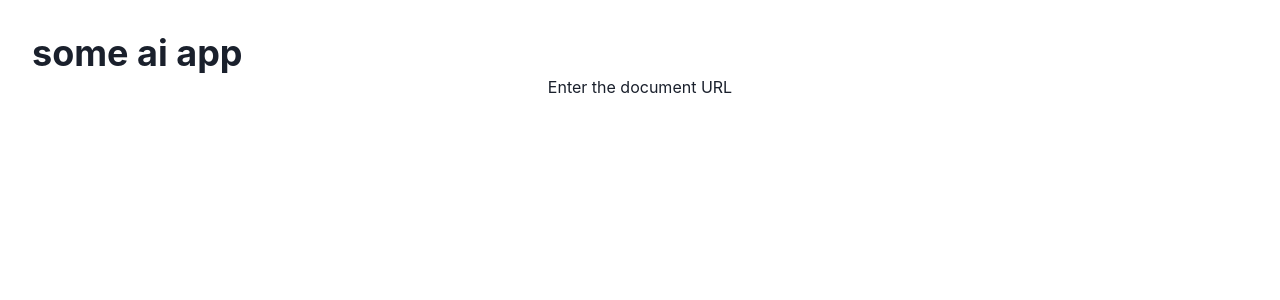
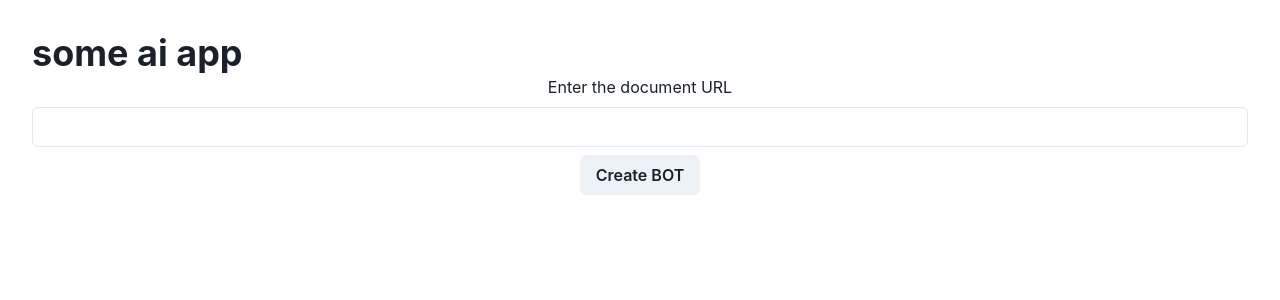
Before and after one commit to shl0k28/docusearch-ai, a Next.js app: page / in a window 1280 px wide. Shown: the top 300 px of the page. Built offline with nearby package versions, Linux system fonts and the light colour scheme.

Commit message:
something

```diff
--- a/src/pages/index.tsx
+++ b/src/pages/index.tsx
@@ -1,12 +1,18 @@
 import { NextPage } from 'next'
-import { Box, Heading, Text, VStack } from '@chakra-ui/react'
+import { Box, Button, Heading, Input, Text, VStack } from '@chakra-ui/react'
+import { useState } from 'react'
 
 const Home: NextPage = () => {
+
+	const [documentUrl, setDocumentUrl] = useState<string>('')
+
 	return(
 		<Box px={8} py={8}>
 			<Heading>some ai app</Heading>
 			<VStack>
 				<Text>Enter the document URL</Text>
+				<Input value={documentUrl} onChange={({ target }) => setDocumentUrl(target.value)}/>
+				<Button>Create BOT</Button>
 			</VStack>
 		</Box>
 	)
```
